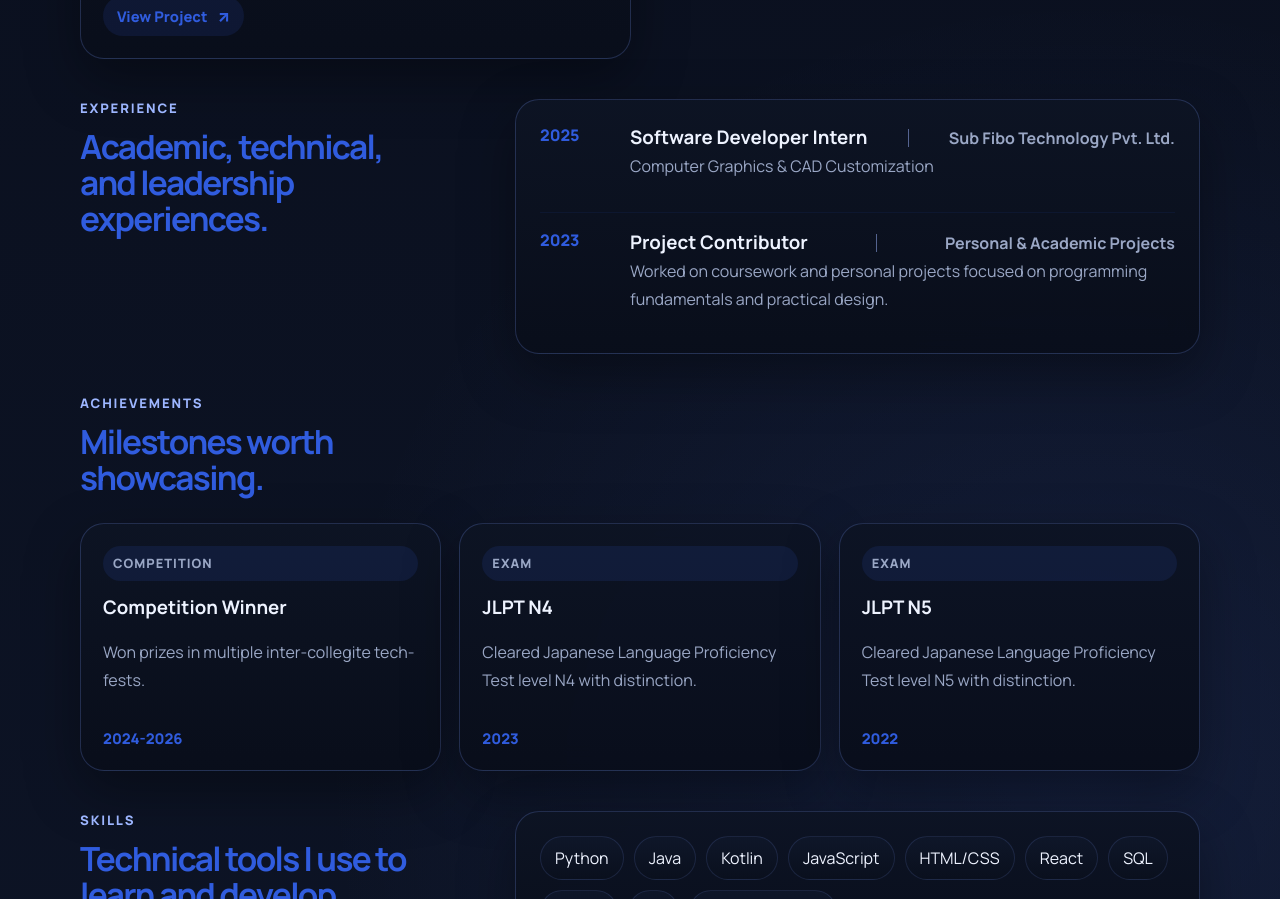
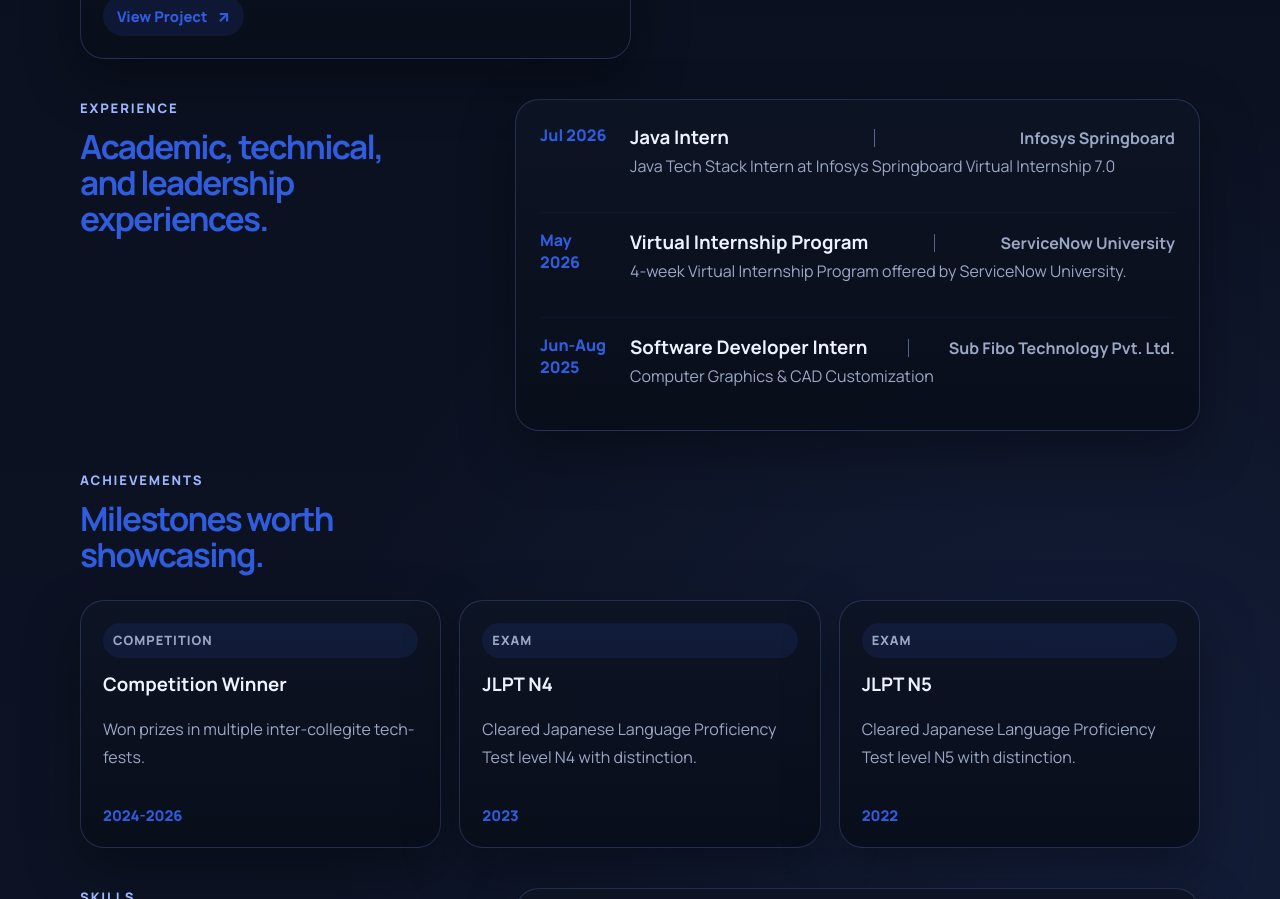
Before and after one commit to Ishaan-Jog/ishaans-portfolio, a React (Vite) app: page / in a window 1280 px wide. Shown: the part 1980-2879 px from the top of the page. Built offline with nearby package versions, Linux system fonts and the light colour scheme.

Commit message:
Update experience info

```diff
--- a/src/data/portfolioData.js
+++ b/src/data/portfolioData.js
@@ -42,16 +42,22 @@ export const projectData = [
 
 export const timelineData = [
   {
-    year: "2025",
+    year: "Jul 2026",
+    title: "Java Intern",
+    organization: "Infosys Springboard",
+    text: "Java Tech Stack Intern at Infosys Springboard Virtual Internship 7.0"
+  },
+  {
+    year: "May 2026",
+    title: "Virtual Internship Program",
+    organization: "ServiceNow University",
+    text: "4-week Virtual Internship Program offered by ServiceNow University.",
+  },
+  {
+    year: "Jun-Aug 2025",
     title: "Software Developer Intern",
     organization: "Sub Fibo Technology Pvt. Ltd.",
     text: "Computer Graphics & CAD Customization",
-  },
-  {
-    year: "2023",
-    title: "Project Contributor",
-    organization: "Personal & Academic Projects",
-    text: "Worked on coursework and personal projects focused on programming fundamentals and practical design.",
   },
 ];
 
```
